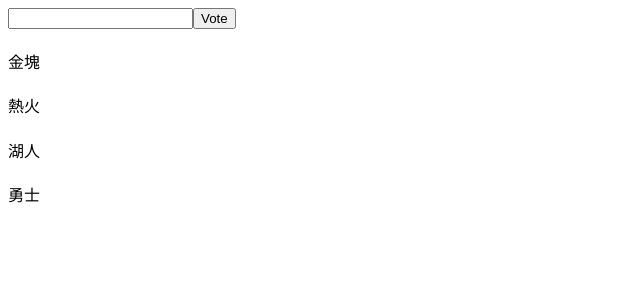
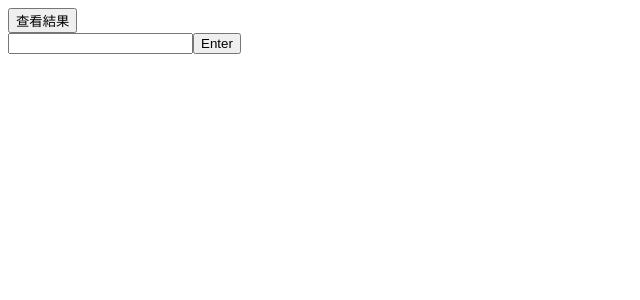
Before and after one commit to qoosdd89382/react_learning, a React (Create React App) app in the folder voting/: page / in a window 1280 px wide. Shown: the top 300 px of the page, without its empty margins (0-640 px from the left). Built offline with nearby package versions, Linux system fonts and the light colour scheme.

Commit message:
完成顯示,完成改變時切換標籤,todo:post api

```diff
--- a/voting/src/App.js
+++ b/voting/src/App.js
@@ -15,20 +15,39 @@
 
 const App = () => {
 	const [ userId, setUserId ] = useState('');
-	const [ bgcolor, setBgcolor ] = useState('#fff');
+	const [ options, setOptions ] = useState([]);
+	const [ records, setRecords ] = useState([]);
+	// const [ bgcolor, setBgcolor ] = useState('#fff');
 
-	// useEffect(() => {
-	// 	getRecords();
-	// }, [ userId ]);
+	// 只取一次
+	useEffect(() => {
+		console.log('getOptions * 1');
+
+		const getOptions = async () => {
+			const res = await paramsApi();
+			if (res.status == '200') {
+				setOptions(res.data.options);
+			}
+		}
+
+		getOptions();
+	}, []);
+
 
 	const loginHanlder = (userId) => {
 		setUserId(userId);
 	}
 
-	return (<>
+	const postToVote = (newVoteRecords) => {
+		// TODO: 投票post
+		console.log('postToVote', newVoteRecords);
+	}
+
+	return (<div>
+		<button>查看結果</button>
 		<EnterUserInfo onLogin={loginHanlder} />
-		<ShowOptionList userId={userId} />
-	</>);
+		<ShowOptionList options={options} userId={userId} postToVote={postToVote} />
+	</div>);
 }
 
 export default App;
--- a/voting/src/components/EnterUserInfo.js
+++ b/voting/src/components/EnterUserInfo.js
@@ -14,7 +14,7 @@
 
     return <form onSubmit={formOnSubmit}>
         <input value={userId} onChange={inputOnChange} />
-        <button type="submit">Vote</button>
+        <button type="submit">Enter</button>
     </form>;
 }
 
--- a/voting/src/components/ShowOption.js
+++ b/voting/src/components/ShowOption.js
@@ -1,22 +1,52 @@
+import { useState, useEffect } from 'react';
+
 /*
 {
     "optionId": "01",
     "label": "金塊",
     "bgColor": "#000000"
 },
+{userId: 'Cherry', optionId: '02'}
 */
-const ShowOption = ({ option, mappedOptions }) => {
-    const mappedByOptionId = (optionId) => {
-        return mappedOptions[optionId];
+
+const ShowOption = ({ option, records, onVoteChange }) => {
+    const [ selected, setSelected ] = useState(false);
+
+    const isOptionSelected = (optionId) => {
+        return Object.values(records)
+            .map(r => r.optionId)
+            .includes(optionId);
     }
-    const mappedOption = mappedByOptionId(option.optionId);
-console.log(mappedOption)
+
+    // 只在records改變時才重新渲染
+    useEffect(() => {
+        console.log('只在records改變時才重新渲染');
+
+        if (records) {
+            setSelected(isOptionSelected(option.optionId));
+        }
+    }, [ records ]);
+
+    const handleOnChange = (event) => {
+        onVoteChange(event.target.value);
+        setSelected(isOptionSelected(event.target.value));
+    };
+
+    // useEffect(() => {
+    //     console.log('callback')
+    // }, [ selected ]);
+
     return (<>
-        <option name="options"
-                value={mappedOption.optionId}
-                selected={mappedOption.isSelected}>
-        </option>
-        <label>{mappedOption.label}</label>
+        <label>
+            <input
+                type="radio"
+                name="options"
+                value={option.optionId}
+                onChange={handleOnChange}
+                checked={selected}>
+            </input>
+            {option.label}
+        </label>
     </>);
 };
 
--- a/voting/src/components/ShowOptionList.js
+++ b/voting/src/components/ShowOptionList.js
@@ -12,24 +12,13 @@
 	vote: voteApi
 } = BackendApi;
 
-const ShowOptionList = ({ userId }) => {
+const ShowOptionList = ({ options, userId, postToVote }) => {
 	const [ records, setRecords ] = useState([]);
-	const [ options, setOptions ] = useState([]);
+    const [ ticket, setTicket ] = useState([]);
 
-    const isOptionSelected = (option) => {
-        // TODO:
-        return Object.keys(records).includes(option.optionId)
-    }
-
-    const mappedOptions = {};
-    options.forEach((option) => {
-        mappedOptions[option.optionId] = { ...option, isSelected: isOptionSelected(option) };
-    });
-
+    // 只在userId改變時才取records
     useEffect(() => {
-        getRecords();
-        getOptions();
-    }, []);
+        console.log('只在userId改變時才取records')
 
         const getRecords = async () => {
             if (userId) {
@@ -39,27 +28,37 @@
                 }
             }
         };
+        getRecords();
+    }, [ userId ]);
 
-	const getOptions = async () => {
-		const res = await paramsApi();
-		if (res.status == '200') {
-			setOptions(res.data.options);
-		}
+    useEffect(() => {
+        postToVote(records);
+    }, [records]);
+
+    const handleVoteChange = (optionId) => {
+        setTicket(optionId);
+        setRecords([ { userId, optionId } ]);
     }
 
-    if (!options) {
+    if (!userId || !options) {
         return <></>;
-    }
-
+    };
 
     const renderedOptions = options.map((option, index) => {
         return <ShowOption
             key={index}
             option={option}
-            mappedOptions={mappedOptions} />;
+            records={records}
+            onVoteChange={handleVoteChange}/>;
     });
 
-    return (<>{renderedOptions}</>);
+
+    return (
+        <>
+            {renderedOptions}
+        </>
+    );
+
 }
 
 export default ShowOptionList;
```
Lines whose indentation alone changed are shown as unchanged.
